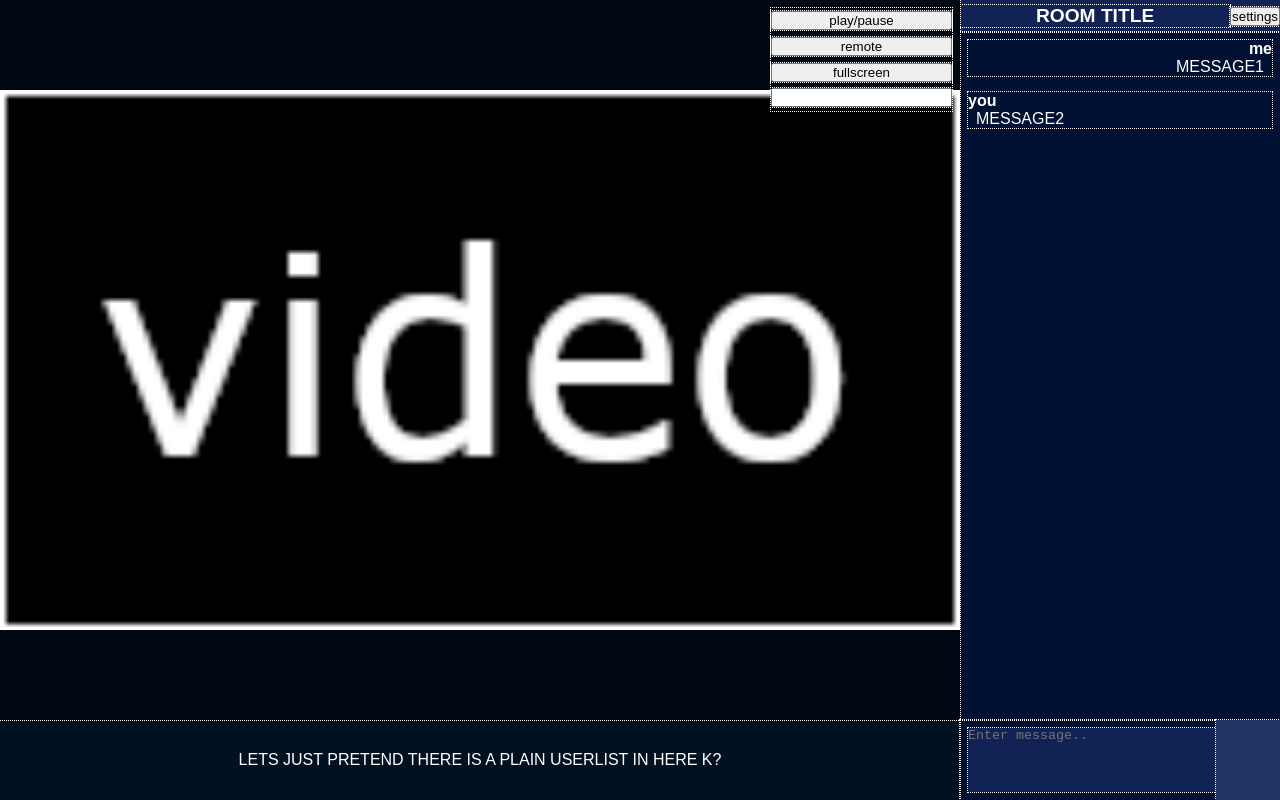
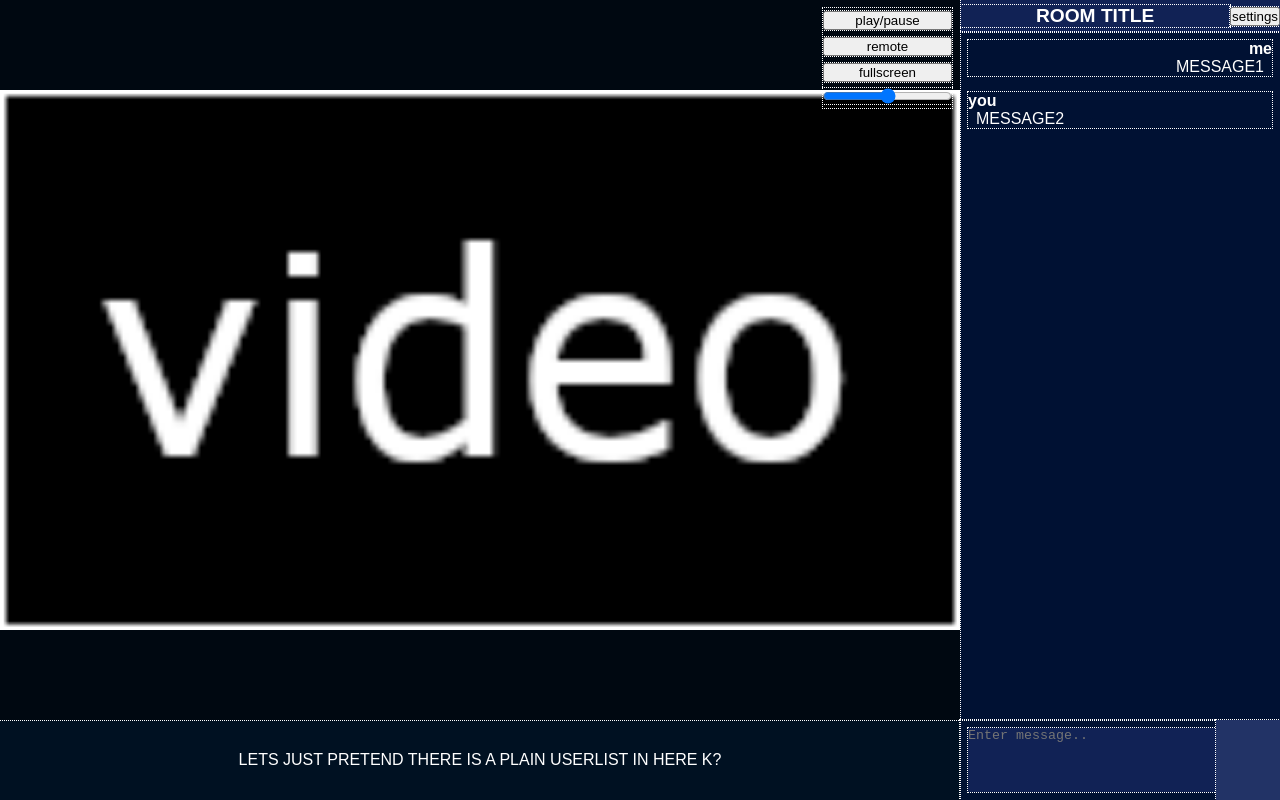
Before and after one commit to shoahmaker/shoahmaker.github.io, a plain HTML site: page cozycast-mockup/index.html in a window 1280 px wide. Drawn offline with Linux system fonts and the light colour scheme.

Commit message:
fixed slider element

```diff
--- a/cozycast-mockup/index.html
+++ b/cozycast-mockup/index.html
@@ -170,7 +170,7 @@
                 <button>play/pause</button>
                 <button>remote</button>
                 <button>fullscreen</button>
-                <input type="slider" />
+                <input type="range" />
             </div>
         </div>
         <div class="cozycast-chat">
```
